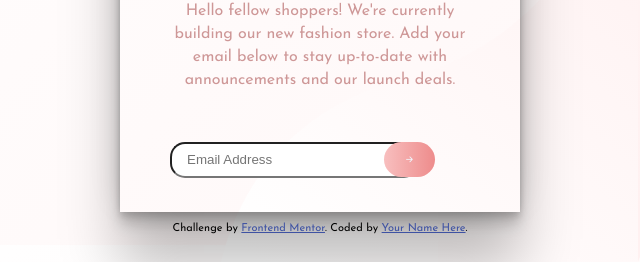
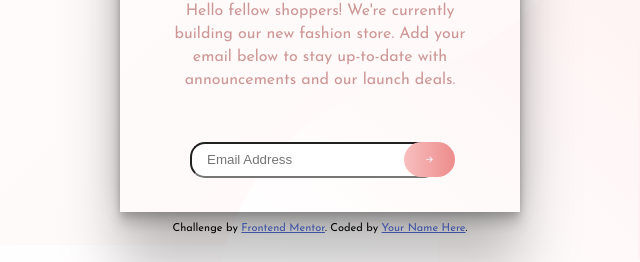
Before and after one commit to bkaan7/base-apparel-coming-soon, a plain HTML site: page index.html in a window 1280 px wide. Shown: the part 538-800 px from the top of the page, without its empty margins (320-960 px from the left). Drawn offline with nearby package versions, Linux system fonts and the light colour scheme.

Commit message:
Add files via upload

```diff
--- a/style.css
+++ b/style.css
@@ -76,7 +76,8 @@ body{
     justify-content: center;
     align-items: center;
     color:hsl(0, 36%, 70%);
-
+    align-items: center;
+    padding-left: 40px;
 }
 
 .btn{
```
